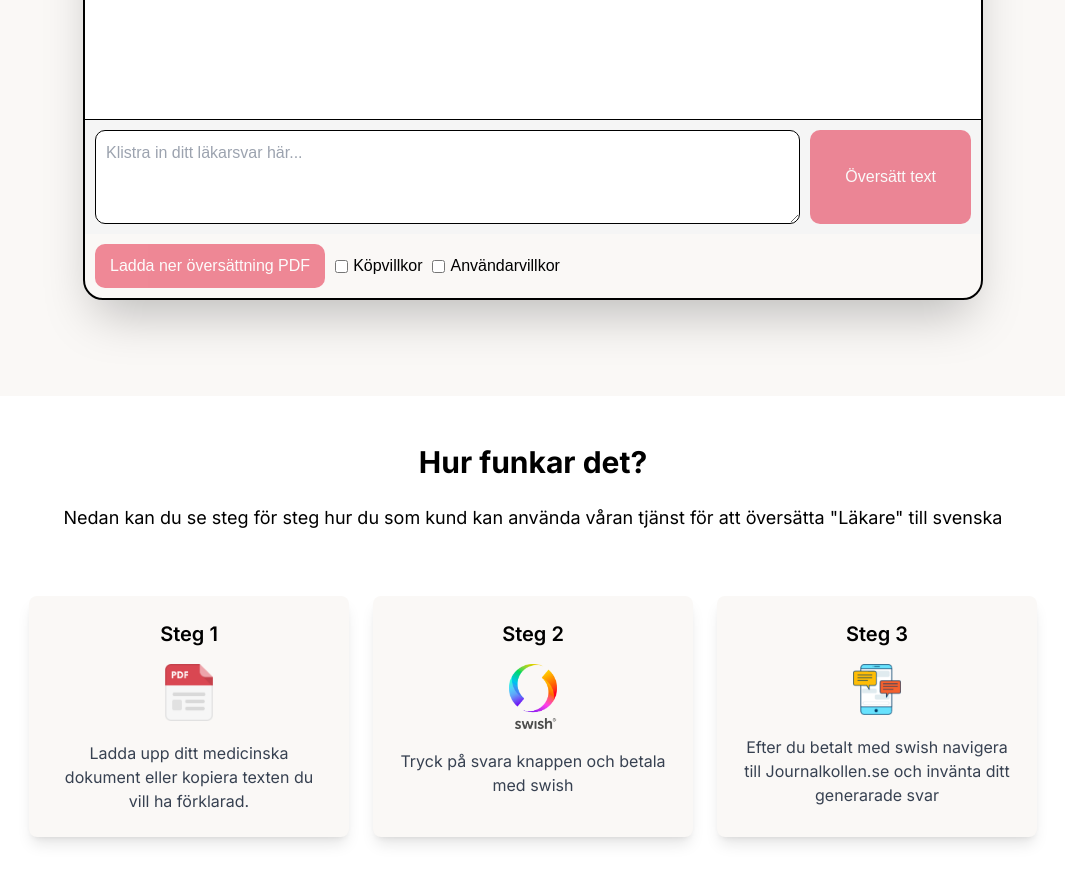
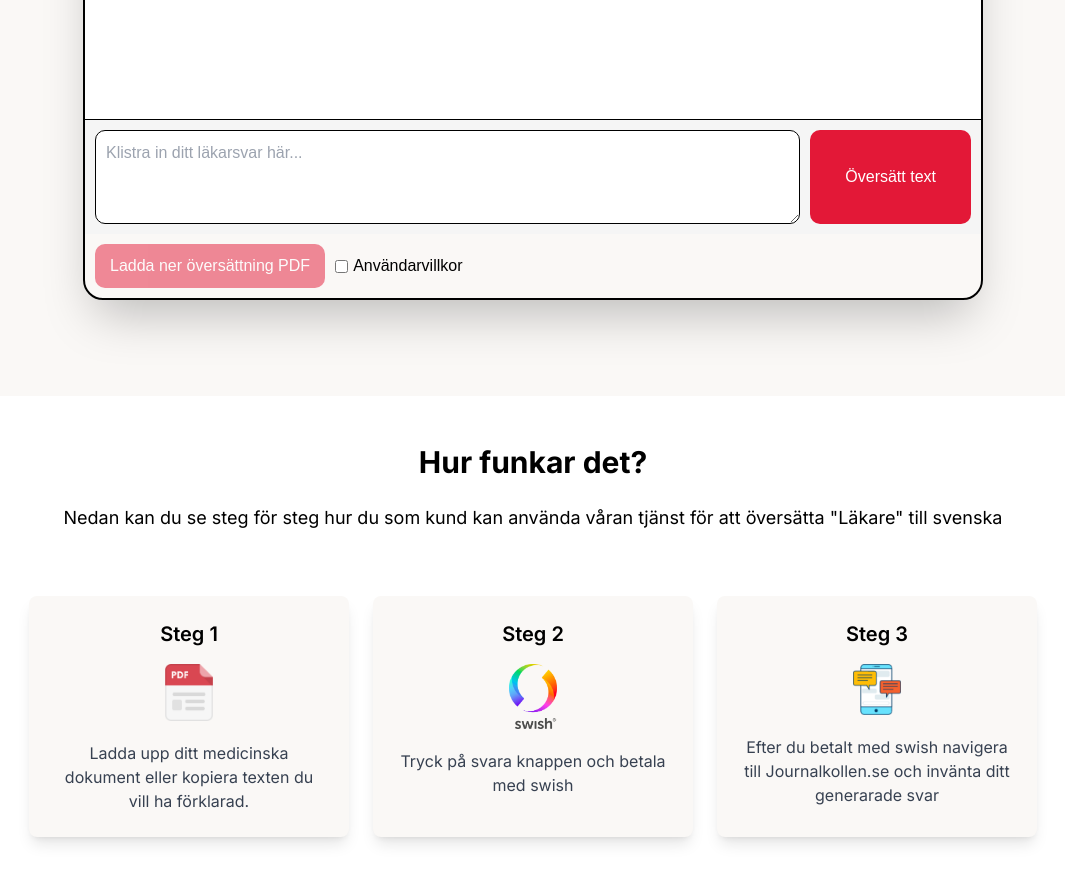
Before and after one commit to hugojohansson1021/JournalKollen, a Next.js app: page / in a window 1280 px wide. Shown: the part 920-1800 px from the top of the page, without its empty margins (107-1172 px from the left). Built offline with nearby package versions, Linux system fonts and the light colour scheme.

Commit message:
Fix - Toast chat

```diff
--- a/src/app/components/AiChat.tsx
+++ b/src/app/components/AiChat.tsx
@@ -1,6 +1,8 @@
 import React, { FormEvent, useRef, useState, useEffect } from 'react';
 import jsPDF from 'jspdf';
 import html2canvas from 'html2canvas';
+import { ToastContainer, toast } from 'react-toastify';
+import 'react-toastify/dist/ReactToastify.css';
 
 interface ChatbotProps {
   apiEndpoint: string;
@@ -35,7 +37,7 @@ const Chatbot: React.FC<ChatbotProps> = ({ apiEndpoint, botName = 'Journal Förk
   const handleSubmit = async (event: FormEvent<HTMLFormElement>) => {
     event.preventDefault();
     if (!isChecked) {
-      setError('Du måste godkänna köpvillkoren innan du kan skicka in.');
+      toast.error('Kryssa i användarvillkoren först.');
       return;
     }
 
@@ -105,6 +107,7 @@ const Chatbot: React.FC<ChatbotProps> = ({ apiEndpoint, botName = 'Journal Förk
 
   return (
     <section className="mt-10 w-full sm:w-11/12 md:w-3/4 lg:w-2/3 xl:w-[900px] shadow-2xl" style={{ borderRadius: '20px' }}>
+      <ToastContainer />
       <div className='' style={{ fontFamily: 'Arial, sans-serif', margin: 'auto', border: '2px solid #000000', borderRadius: '20px', overflow: 'hidden', borderColor: '#000', }}>
         <div style={{ padding: '10px', backgroundColor: '#e31837', borderBottom: '1px solid #ddd', textAlign: 'center' }}>
           <h1 style={{ alignSelf: 'center', color: 'White' }}>{botName}</h1>
@@ -144,7 +147,7 @@ const Chatbot: React.FC<ChatbotProps> = ({ apiEndpoint, botName = 'Journal Förk
         </div>
         <form onSubmit={handleSubmit} style={{ display: 'flex', borderTop: '1px solid #000', padding: '10px', backgroundColor: '#f5f5f5', color: '#666' }}>
           <textarea value={question} rows={3} onChange={(e) => setQuestion(e.target.value)} placeholder="Klistra in ditt läkarsvar här..." disabled={isLoading} style={{ flexGrow: 1, padding: '10px', marginRight: '10px', border: '1px solid #000000', borderRadius: '10px', fontSize: '16px' }} />
-          <button type="submit" disabled={isLoading || !isChecked} style={{ padding: '5px 35px', fontSize: '16px', cursor: 'pointer', border: 'none', backgroundColor: '#e31837', color: 'white', borderRadius: '10px', opacity: isLoading || !isChecked ? 0.5 : 1 }}>
+          <button type="submit" disabled={isLoading} style={{ padding: '5px 35px', fontSize: '16px', cursor: 'pointer', border: 'none', backgroundColor: '#e31837', color: 'white', borderRadius: '10px', opacity: isLoading ? 0.5 : 1 }}>
             Översätt text
           </button>
         </form>
@@ -154,18 +157,9 @@ const Chatbot: React.FC<ChatbotProps> = ({ apiEndpoint, botName = 'Journal Förk
           </button>
           <label className='text-black' style={{ marginLeft: '10px', display: 'flex', alignItems: 'center', position: 'relative' }}>
             <input type="checkbox" checked={isChecked} onChange={(e) => setIsChecked(e.target.checked)} style={{ marginRight: '5px' }} />
-            Köpvillkor
-            <div style={{ visibility: isChecked ? 'visible' : 'hidden', position: 'absolute', top: '-30px', left: '0', backgroundColor: '#e31837', color: 'white', padding: '5px', borderRadius: '5px', fontSize: '12px', whiteSpace: 'nowrap' }}>
-              Du måste godkänna köpvillkoren
-            </div>
-          </label>
-          <br />
-
-          <label className='text-black' style={{ marginLeft: '10px', display: 'flex', alignItems: 'center', position: 'relative' }}>
-            <input type="checkbox" checked={isChecked} onChange={(e) => setIsChecked(e.target.checked)} style={{ marginRight: '5px' }} />
             Användarvillkor
             <div style={{ visibility: isChecked ? 'visible' : 'hidden', position: 'absolute', top: '-30px', left: '0', backgroundColor: '#e31837', color: 'white', padding: '5px', borderRadius: '5px', fontSize: '12px', whiteSpace: 'nowrap' }}>
-              Du måste godkänna användarvillkor
+              Användarvillkoren måste kryssas
             </div>
           </label>
         </div>
```
